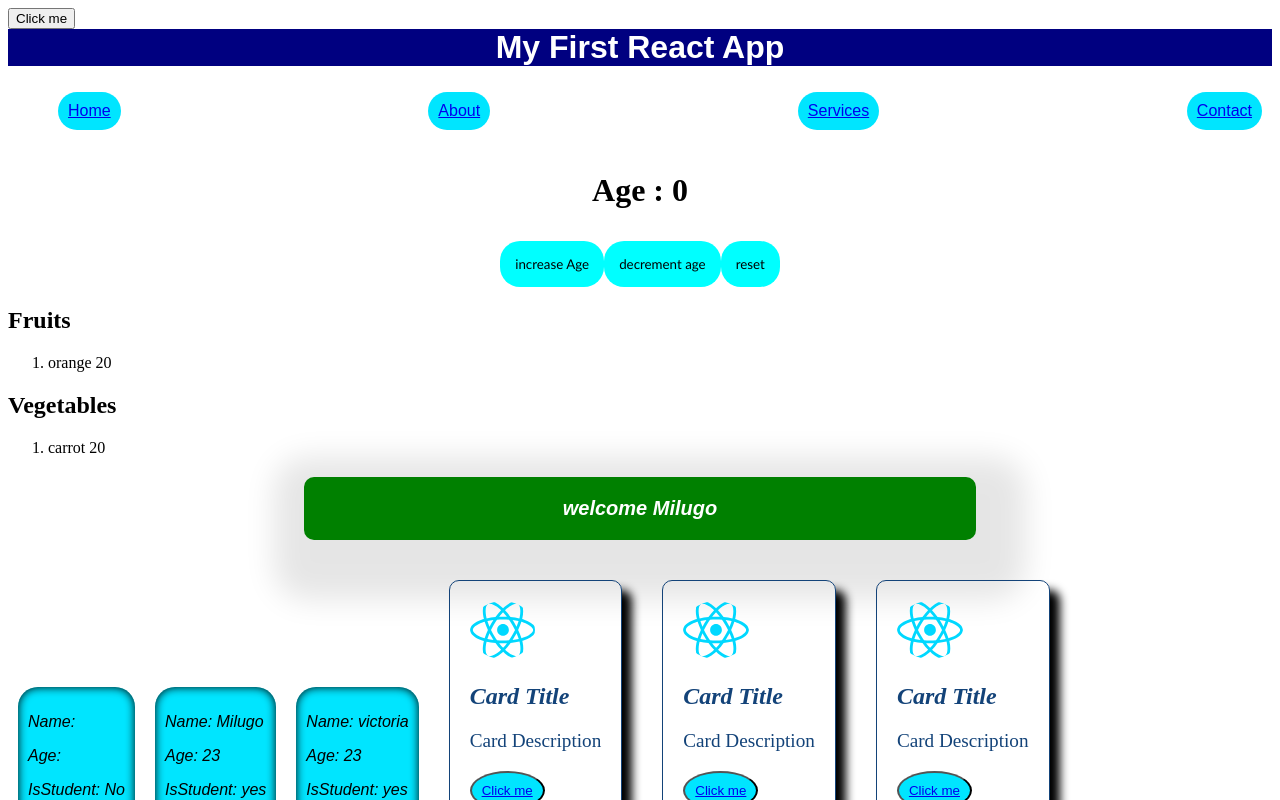
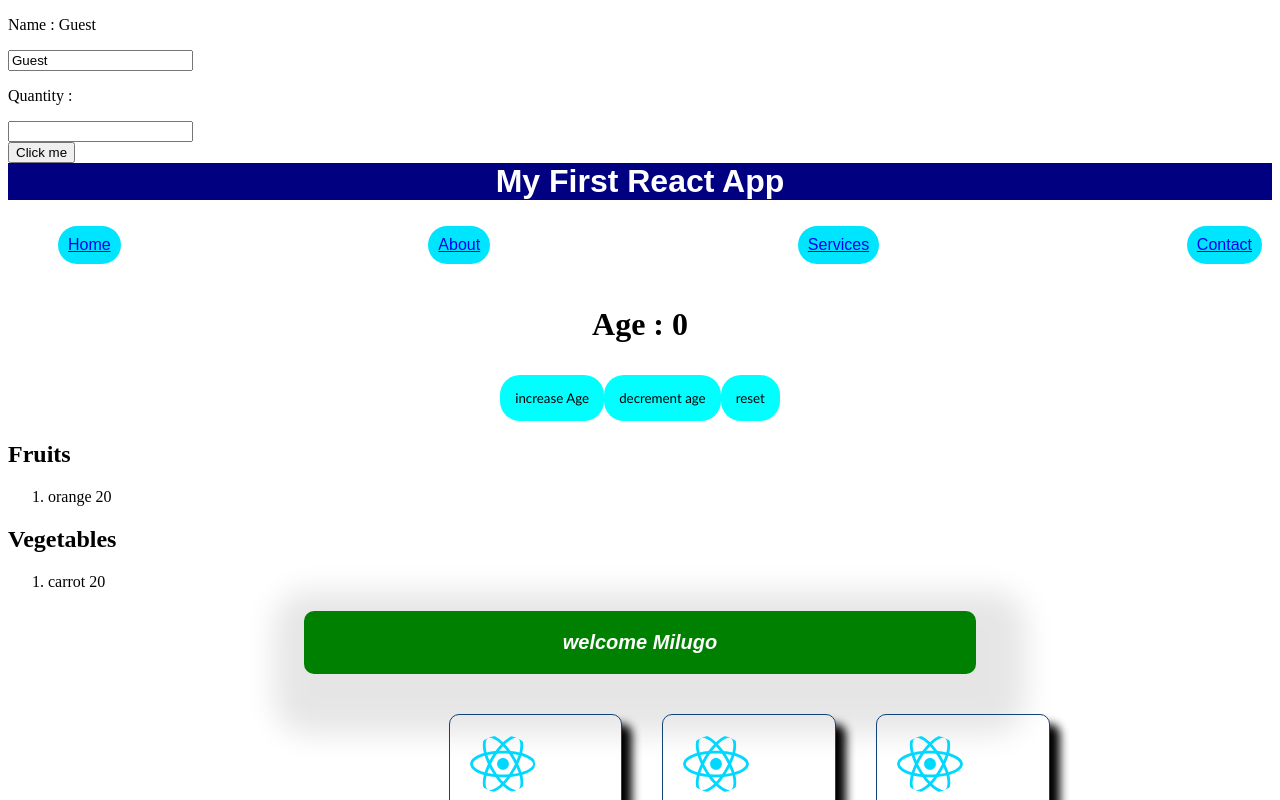
Before and after one commit to Pha12thom/my_react_app, a React (Vite) app: page / in a window 1280 px wide. Shown: the top 800 px of the page. Built offline with nearby package versions, Linux system fonts and the light colour scheme.

Commit message:
onchange event handler

```diff
--- a/src/App.jsx
+++ b/src/App.jsx
@@ -8,6 +8,7 @@ import UserGreeting from "./UserGreeting.jsx"
 import List from "./List.jsx"
 import ListRender from "./ListRender.jsx"
 import Buttons from "./Button/Buttons.jsx"
+import Onchange from "./Onchange.jsx"
 
 function App() {
   const Fruits = [
@@ -24,7 +25,7 @@ function App() {
 
   return (
     <>
-
+      <Onchange />
       <Button />
       <Header />
       <Buttons/>
--- /dev/null
+++ b/src/Onchange.jsx
@@ -0,0 +1,27 @@
+import React, {useState} from "react";
+
+
+const Onchange = () => {
+    const [name, setName ] = useState("Guest");
+    const [quantity, setQuantity] = useState();
+
+const quantityhandler = (event) => {
+    setQuantity(event.target.value);
+}
+
+    const namehandler = (event) => {
+        setName(event.target.value);
+    }
+
+    return (
+        <div>
+            <p> Name : {name} </p>
+            <input value={name} onChange={namehandler}/>
+            <p> Quantity : {quantity}</p>
+            <input value={quantity} onChange={quantityhandler} type="number"/>
+
+        </div>
+    );
+}
+
+export default Onchange;
```
